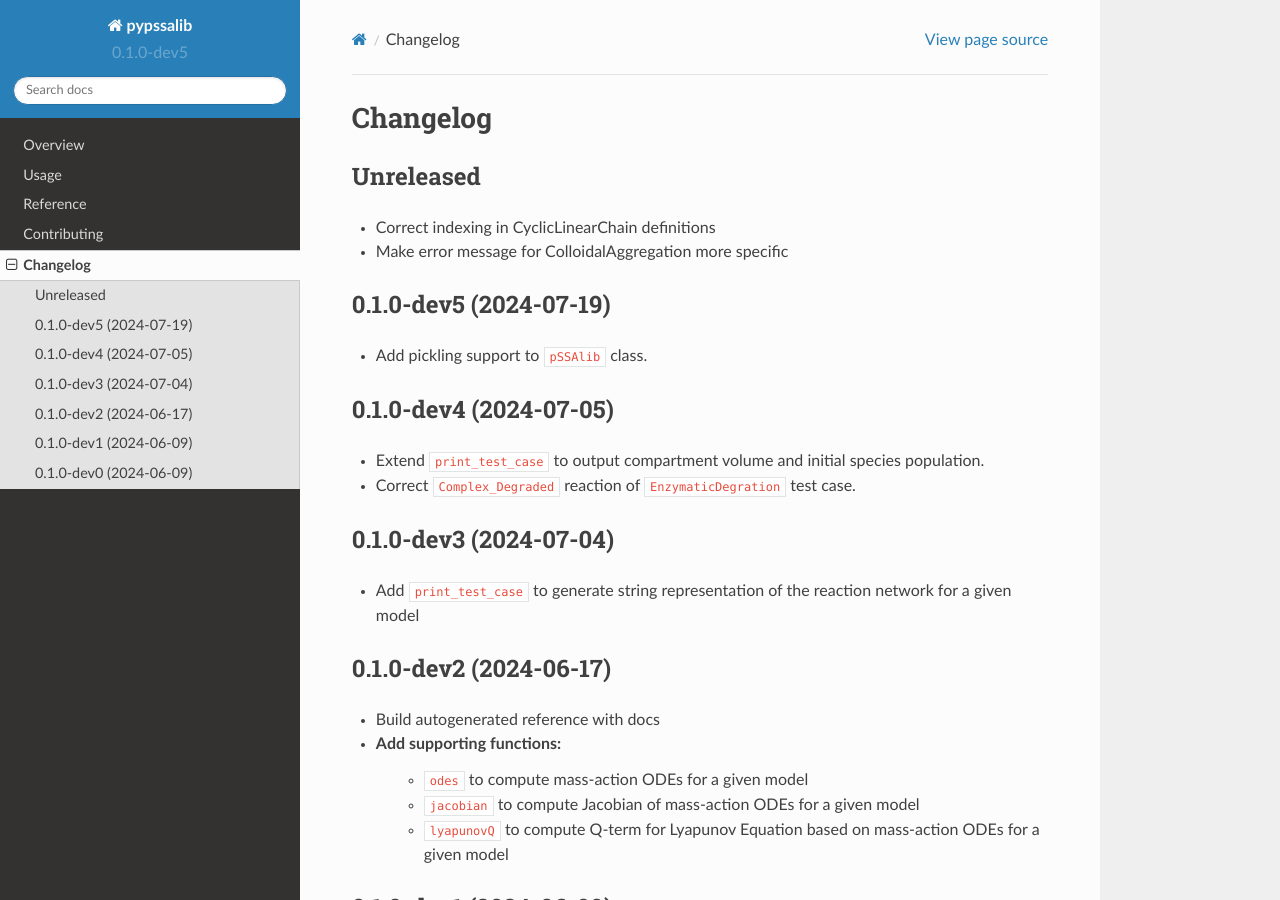
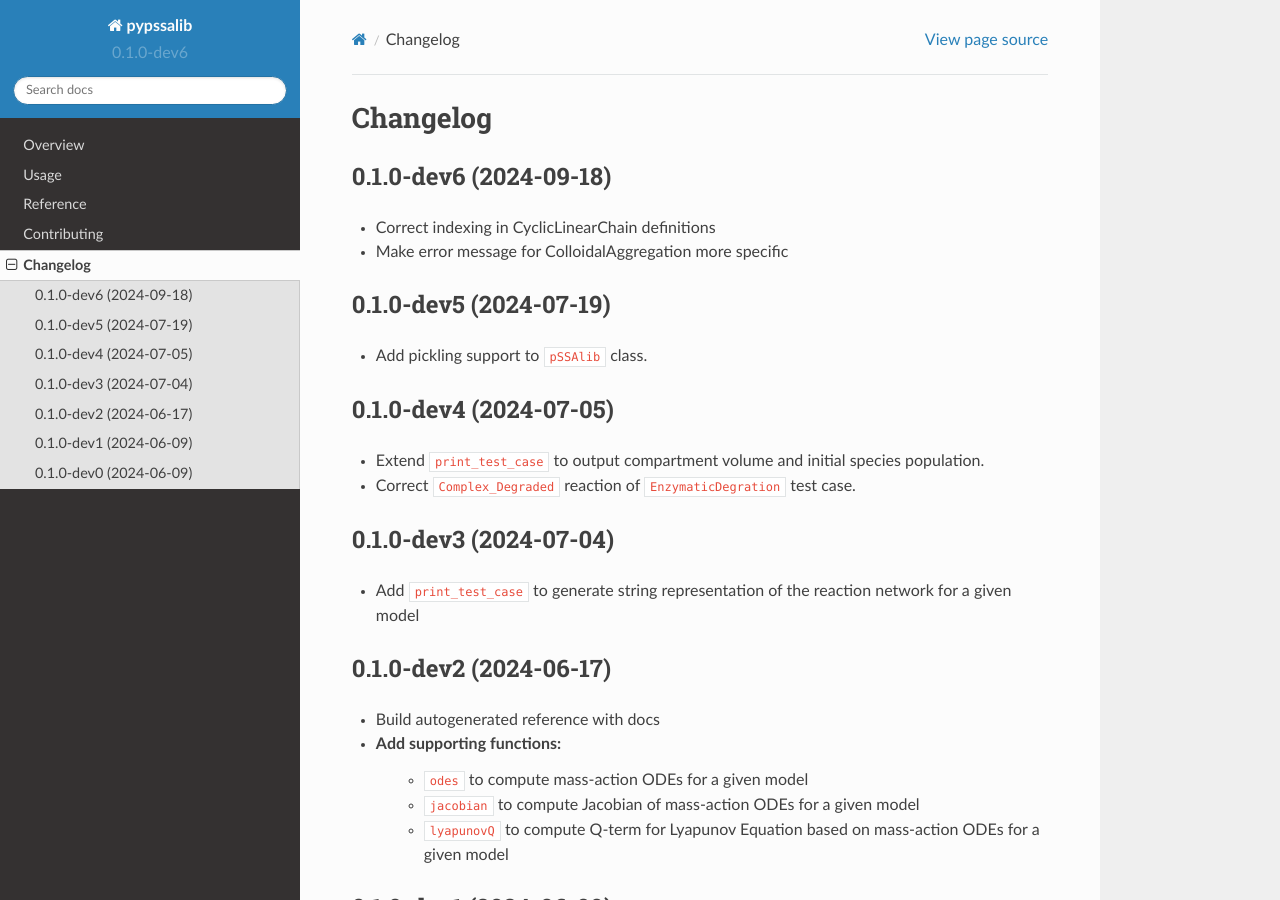
Before and after one commit to breezerider/pyPSSAlib, a Sphinx documentation site: the page built from docs/changelog.rst, in a window 1280 px wide and 900 px high. Built offline with Sphinx 7.4.7 and the Read the Docs theme 2.0.0, drawn with Linux system fonts in a browser that asks for light colours.

Commit message:
Bump version: 0.1.0-dev5 → 0.1.0-dev6

```diff
--- a/CHANGELOG.rst
+++ b/CHANGELOG.rst
@@ -2,8 +2,8 @@
 Changelog
 =========
 
-Unreleased
-----------
+0.1.0-dev6 (2024-09-18)
+-----------------------
 
 * Correct indexing in CyclicLinearChain definitions
 * Make error message for ColloidalAggregation more specific
--- a/README.rst
+++ b/README.rst
@@ -29,7 +29,7 @@
     :alt: PyPI Package license
     :target: https://test.pypi.org/project/pypssalib
 
-.. |version| image:: https://img.shields.io/badge/test.pypi-v0.1.0.dev5-informational?style=flat
+.. |version| image:: https://img.shields.io/badge/test.pypi-v0.1.0.dev6-informational?style=flat
     :alt: PyPI Package latest release
     :target: https://test.pypi.org/project/pypssalib
 
@@ -41,9 +41,9 @@
     :alt: Supported Python versions
     :target: https://test.pypi.org/project/pypssalib
 
-.. |commits-since| image:: https://img.shields.io/github/commits-since/breezerider/pypssalib/v0.1.0-dev5.svg
+.. |commits-since| image:: https://img.shields.io/github/commits-since/breezerider/pypssalib/v0.1.0-dev6.svg
     :alt: Commits since latest release
-    :target: https://github.com/breezerider/pypssalib/compare/v0.1.0-dev5...main
+    :target: https://github.com/breezerider/pypssalib/compare/v0.1.0-dev6...main
 
 .. end-badges
 
--- a/docs/conf.py
+++ b/docs/conf.py
@@ -21,7 +21,7 @@
 author = 'Oleksandr Ostrenko'
 copyright = '{0}, {1}'.format(year, author)
 # version = 'dev'
-version = release = '0.1.0-dev5'
+version = release = '0.1.0-dev6'
 
 pygments_style = 'trac'
 templates_path = ['.']
--- a/pyproject.toml
+++ b/pyproject.toml
@@ -95,7 +95,7 @@
 sign_tags = true
 tag_name = "v{new_version}"
 tag_message = "Bump version: {current_version} → {new_version}"
-current_version = "0.1.0-dev5"
+current_version = "0.1.0-dev6"
 # parse = "(?P<major>\\d+)\\.(?P<minor>\\d+)\\.(?P<patch>\\d+)"
 # serialize = [
 #     "{major}.{minor}.{patch}"
--- a/setup.py
+++ b/setup.py
@@ -13,7 +13,7 @@
 from setuptools import setup
 from setuptools.command.build_ext import build_ext
 
-__version__ = "0.1.0-dev5"
+__version__ = "0.1.0-dev6"
 
 # Convert distutils Windows platform specifiers to CMake -A arguments
 PLAT_TO_CMAKE = {
```
Also changed, not shown: 1 other file.
